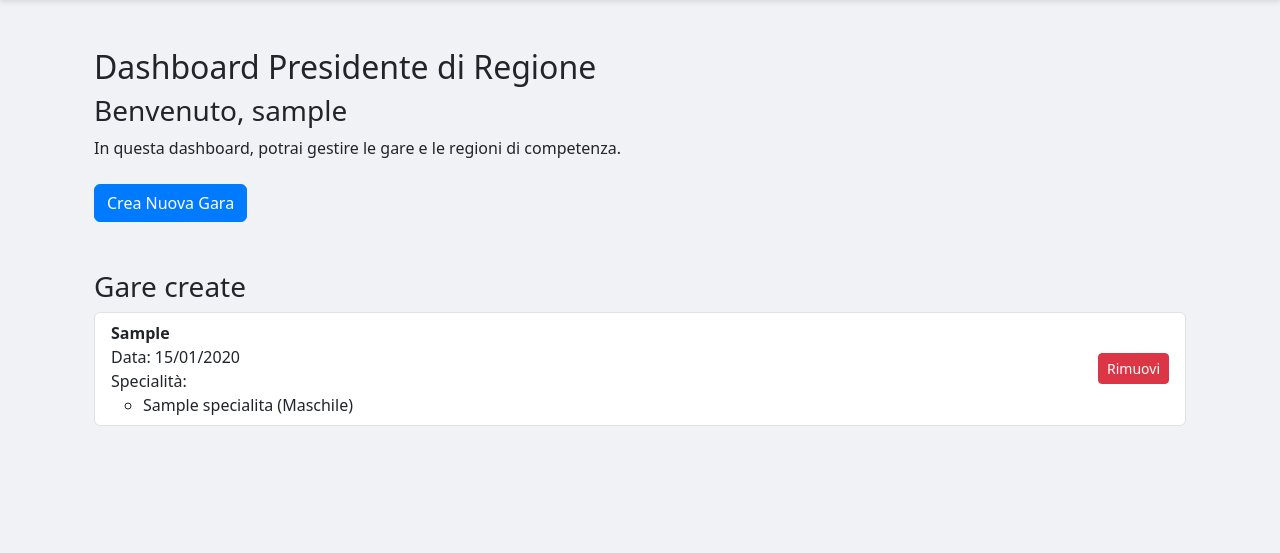
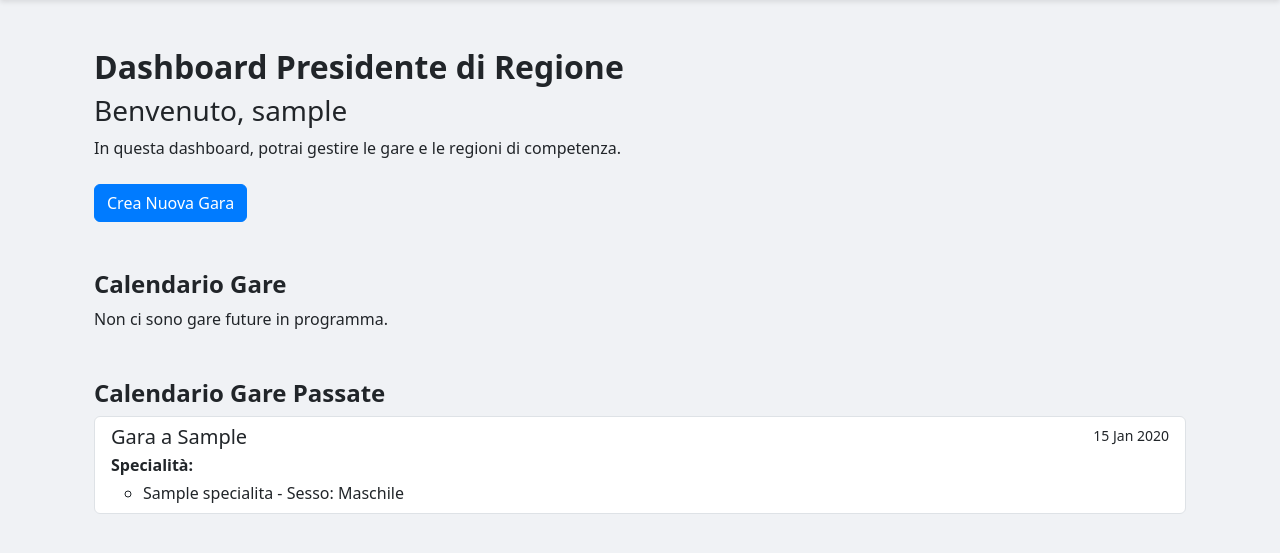
Before and after one commit to edotammaro/webapp-database-exam, a Django app: page /dashboard/pres-regione/ in a window 1280 px wide. Shown: the part 65-618 px from the top of the page. Run offline with Django 5.2, Linux system fonts and the light colour scheme; a user stored in the database is signed in; tables that the repository leaves empty hold one stand-in row (values such as "Sample post").

Commit message:
presidenteregione ok

```diff
--- a/DBProject/views.py
+++ b/DBProject/views.py
@@ -409,13 +409,22 @@ def aggiorna_stato_atleta(request):
 @user_passes_test(is_pres_regione)
 def dashboard_pres_regione(request):
     presidente = get_object_or_404(PresidenteRegione, utente=request.user)
-    gare_create = Gara.objects.filter(presidente_regione=presidente).order_by('data_inizio')
+    gare_future = Gara.objects.filter(data_fine__gte=now()).order_by('data_inizio')
+    gare_passate = Gara.objects.filter(data_fine__lt=now()).order_by('data_fine')
+
+    specialita_per_gara = {}
+    for gara in gare_future:
+        specialita_per_gara[gara.pk] = GaraSpecialita.objects.filter(id_gara=gara)
+    for gara in gare_passate:
+        specialita_per_gara[gara.pk] = GaraSpecialita.objects.filter(id_gara=gara)
+
     context = {
         'tipo_utente': 'PRES_REGIONE',
-        'gare': gare_create
+        'gare_future': gare_future,
+        'gare_passate': gare_passate,
+        'specialita_per_gara': specialita_per_gara
     }
     return render(request, 'DBProject/dashboard_pres_regione.html', context)
-
 
 @login_required(login_url='/login/')
 @user_passes_test(is_allenatore)
--- a/templates/DBProject/dashboard_allenatore.html
+++ b/templates/DBProject/dashboard_allenatore.html
@@ -52,7 +52,7 @@
                                         <button type="submit" class="btn btn-primary btn-sm" aria-label="Iscrivi Atleti">Iscrivi</button>
                                     </form>
                                  <div class="mt-2">
-                                        <h6>Atleti Iscritti:</h6>
+                                        <h6><strong>Atleti Iscritti:</strong></h6>
                                         <ul>
                                             {% for partecipazione in iscrizioni_per_specialita|get_item:specialita.pk %}
                                                 <li>
--- a/templates/DBProject/dashboard_pres_regione.html
+++ b/templates/DBProject/dashboard_pres_regione.html
@@ -1,7 +1,8 @@
 {% extends 'DBProject/base.html' %}
+{% load app_filters %}
 {% block content %}
 <div class="container mt-5">
-    <h2>Dashboard Presidente di Regione</h2>
+    <h2><strong>Dashboard Presidente di Regione</strong></h2>
     <h3>Benvenuto, {{ request.user.username }}</h3>
     <p>In questa dashboard, potrai gestire le gare e le regioni di competenza.</p>
 
@@ -9,32 +10,55 @@
         <a href="{% url 'crea_gara' %}" class="btn btn-primary">Crea Nuova Gara</a>
     </div>
 
-    <h3 class="mt-5">Gare create</h3>
-    {% if gare %}
+     <div class="mt-5">
+    <h4><strong>Calendario Gare</strong></h4>
+    {% if gare_future %}
         <ul class="list-group">
-            {% for gara in gare %}
-                <li class="list-group-item d-flex justify-content-between align-items-center">
-                    <div>
-                        <strong>{{ gara.luogo }}</strong>
-                        <br>
-                        Data: {{ gara.data_inizio|date:"d/m/Y" }}
-                        <br>
-                        Specialità:
+            {% for gara in gare_future %}
+                <li class="list-group-item">
+                    <div class="d-flex w-100 justify-content-between">
+                        <h5 class="mb-1"><strong>Gara a {{ gara.luogo }}</strong></h5>
+                        <small>{{ gara.data_inizio|date:"d M Y" }}</small>
+                    </div>
+                    <p class="mb-1"><strong>Data Fine:</strong> {{ gara.data_fine|date:"d M Y" }}</p>
+
+                    <div class="mt-3">
+                        <h6>Specialità:</h6>
                         <ul>
-                            {% for gara_specialita in gara.garaspecialita_set.all %}
-                                <li>{{ gara_specialita.id_specialita.nome }} ({{ gara_specialita.get_sesso_display }})</li>
+                            {% for specialita in specialita_per_gara|get_item:gara.pk %}
+                                <li>
+                                    {{ specialita.id_specialita.nome }} - Sesso: {{ specialita.get_sesso_display }}
+                                </li>
                             {% endfor %}
                         </ul>
                     </div>
-                    <form action="{% url 'rimuovi_gara' gara.id %}" method="post" onsubmit="return confirm('Sei sicuro di voler rimuovere questa gara?');">
-                        {% csrf_token %}
-                        <button type="submit" class="btn btn-danger btn-sm">Rimuovi</button>
-                    </form>
                 </li>
             {% endfor %}
         </ul>
     {% else %}
-        <p>Non hai ancora creato nessuna gara.</p>
+        <p>Non ci sono gare future in programma.</p>
     {% endif %}
 </div>
+
+<div class="mt-5">
+  <h4><strong>Calendario Gare Passate</strong></h4>
+    {% if gare_passate %}
+        <ul class="list-group">
+            {% for gara in gare_passate %}
+                <li class="list-group-item">
+                    <div class="d-flex w-100 justify-content-between">
+                        <h5 class="mb-1">Gara a {{ gara.luogo }}</h5>
+                        <small>{{ gara.data_fine|date:"d M Y" }}</small>
+                    </div>
+                    <p class="mb-1"><strong>Specialità:</strong></p>
+                    <ul>{% for specialita in specialita_per_gara|get_item:gara.pk %}
+                            <li>{{ specialita.id_specialita.nome }} - Sesso: {{ specialita.get_sesso_display }}</li>
+                        {% endfor %}
+                    </ul>
+                </li>
+            {% endfor %}
+        </ul>
+    {% else %}
+        <p>Non ci sono gare passate.</p>
+    {% endif %}
 {% endblock %}
```
Also changed, not shown: templates/DBProject/crea_gara.html (+5 -5 lines).
